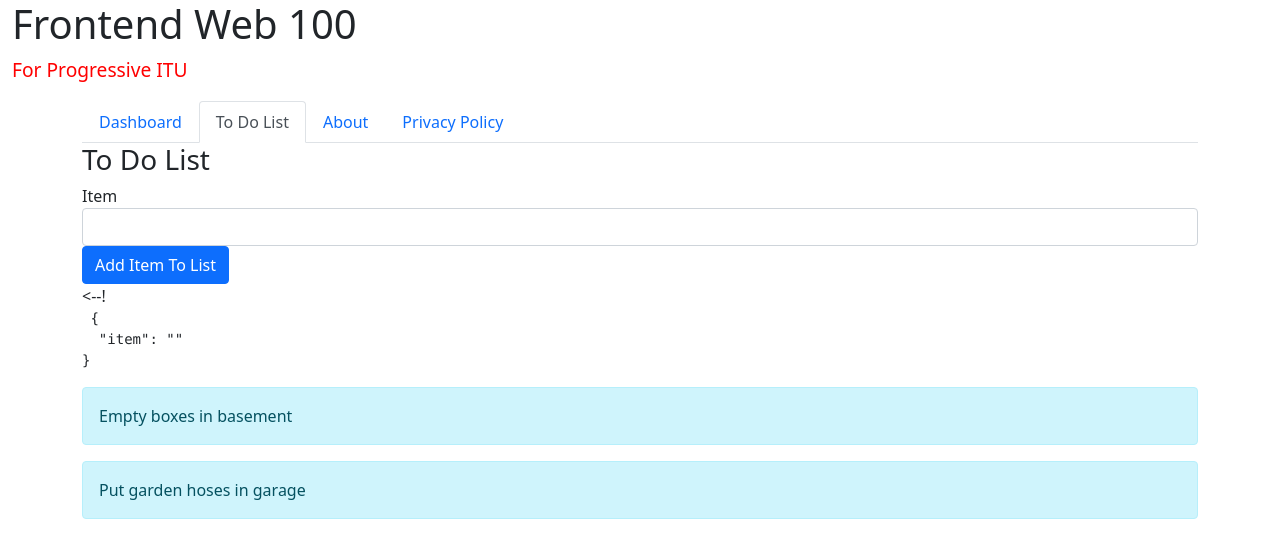
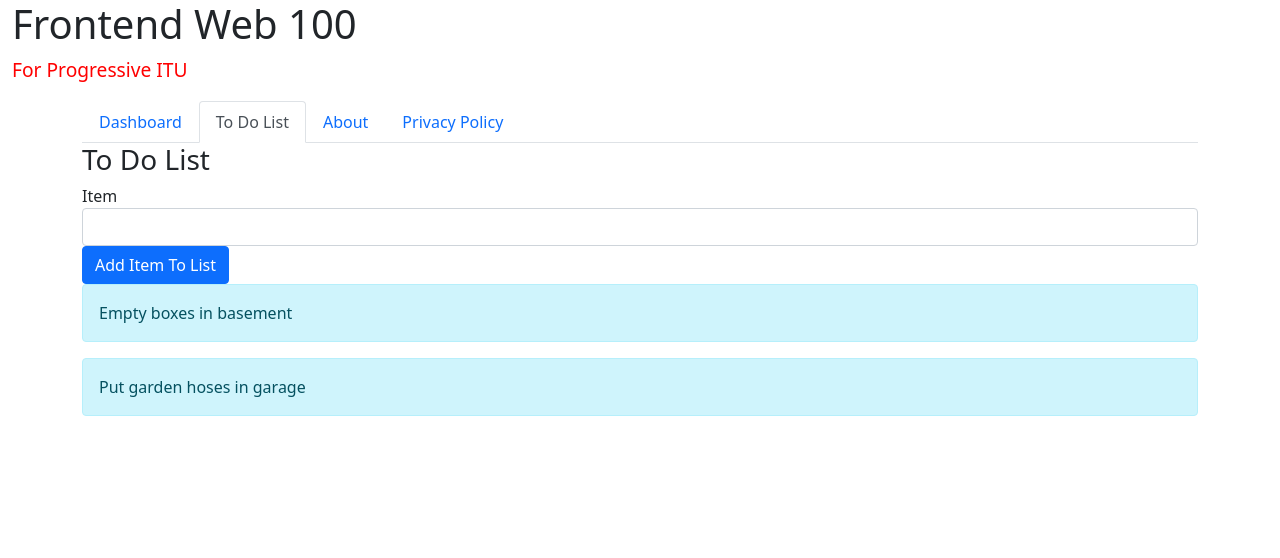
Before and after one commit to Ikromer-SE/frontendweb100, an Angular app: page /todos in a window 1280 px wide. Shown: the top 558 px of the page. Built offline with nearby package versions, Linux system fonts and the light colour scheme.

Commit message:
Comment out html helper

```diff
--- a/src/app/components/todos/todo-entry/todo-entry.component.html
+++ b/src/app/components/todos/todo-entry/todo-entry.component.html
@@ -11,4 +11,6 @@
 
 </form>
 
-<--! <pre> {{ form.value | json }}</pre>
+<!--- <pre> {{ form.value | json }}</pre>
+  This can be used tp see form input contents
+  --->
```
